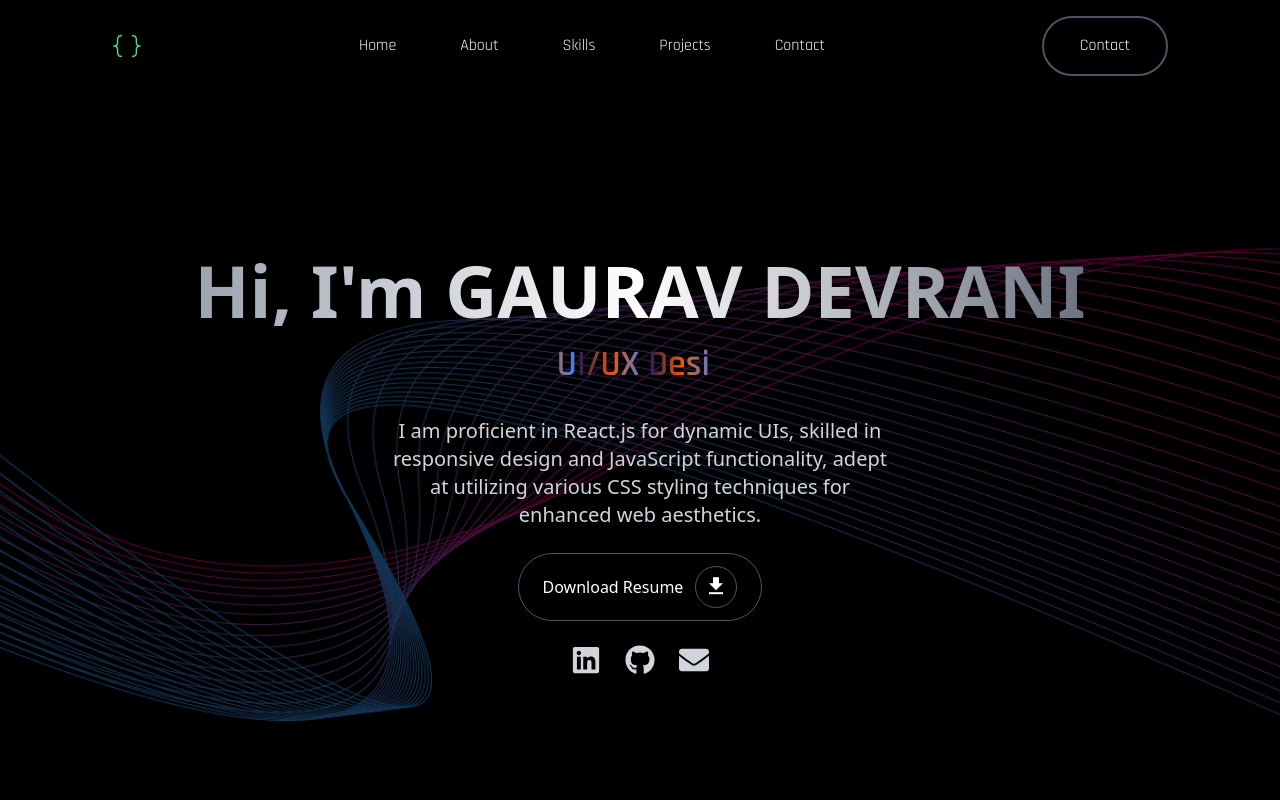
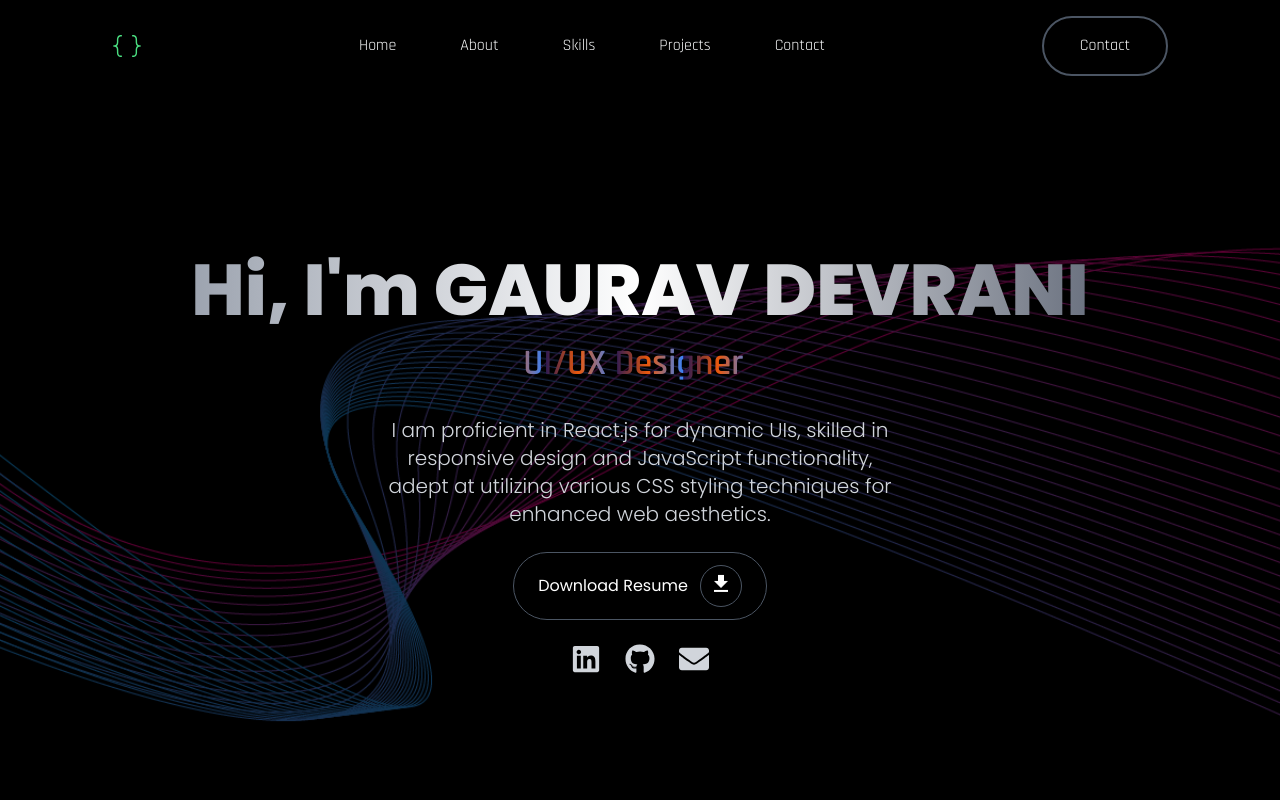
Before and after one commit to gauravdevrani8/Portfolio, a React (Vite) app: page / in a window 1280 px wide. Shown: the top 800 px of the page. Built offline with nearby package versions, Linux system fonts and the light colour scheme; a web font is replaced by a local one.

Commit message:
improved ux

```diff
--- a/src/App.jsx
+++ b/src/App.jsx
@@ -8,21 +8,8 @@ import Contact from './Components/Contacts/Contacts';
 import About from './Components/About/About';
 import Footer from './Components/Footer/Footer';
 import './App.css';
-import LocomotiveScroll from 'locomotive-scroll';
-import 'locomotive-scroll/src/locomotive-scroll.scss'; // Import Locomotive Scroll styles
 
 const App = () => {
-  useEffect(() => {
-    const scroll = new LocomotiveScroll({
-      el: document.querySelector('[data-scroll-container]'),
-      smooth: true,
-    });
-
-    // Cleanup on unmount
-    return () => {
-      scroll.destroy();
-    };
-  }, []);
 
   return (
     <div className="relative bg-black overflow-hidden" data-scroll-container>
--- a/src/Components/HeroSection/HeroSection.jsx
+++ b/src/Components/HeroSection/HeroSection.jsx
@@ -44,7 +44,7 @@ const HeroSection = () => {
 
   return (
     <div
-      className="relative bg-black flex flex-col justify-start md:justify-center items-center text-white h-screen overflow-hidden"
+      className="relative mt-8 md:mt-0 bg-black flex flex-col justify-start md:justify-center items-center text-white h-screen overflow-hidden"
       style={{ backgroundImage: `url(${bgImage})`, backgroundSize: 'cover', backgroundPosition: 'center' }}
     >
       <div className="absolute inset-0 bg-black opacity-60 z-10"></div>
--- a/src/index.css
+++ b/src/index.css
@@ -7,13 +7,7 @@
 /* App.css */
 html,
 body {
-  height: 100%;
-  overflow: hidden; /* Prevent default scroll */
-}
-
-[data-scroll-container] {
-  height: 100%;
-  overflow: hidden; /* Hide default scroll */
+  font-family: "poppins", "Helvetica Neue", Helvetica, Arial
 }
 .shine-text {
   @apply bg-gradient-to-r from-[#201658] opacity-100 to-blue-500 via-orange-600 bg-clip-text text-transparent;
```
